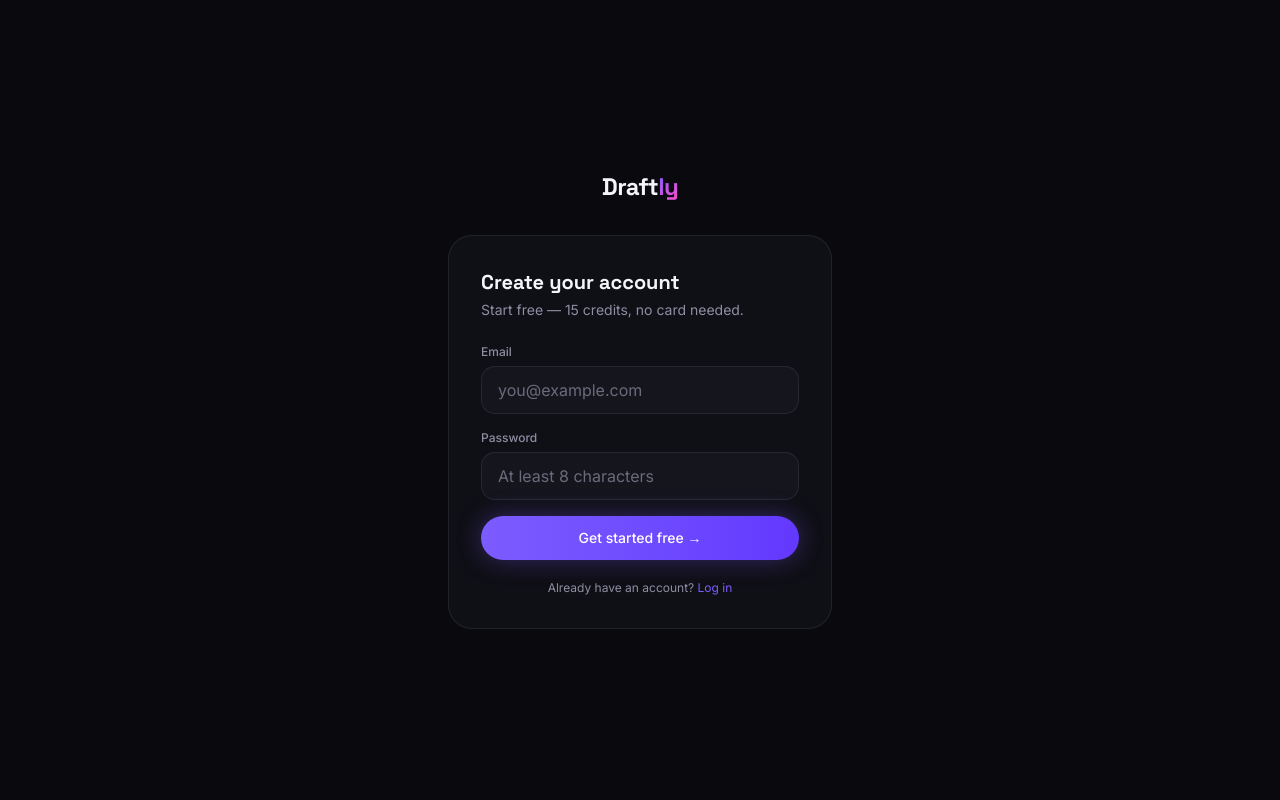
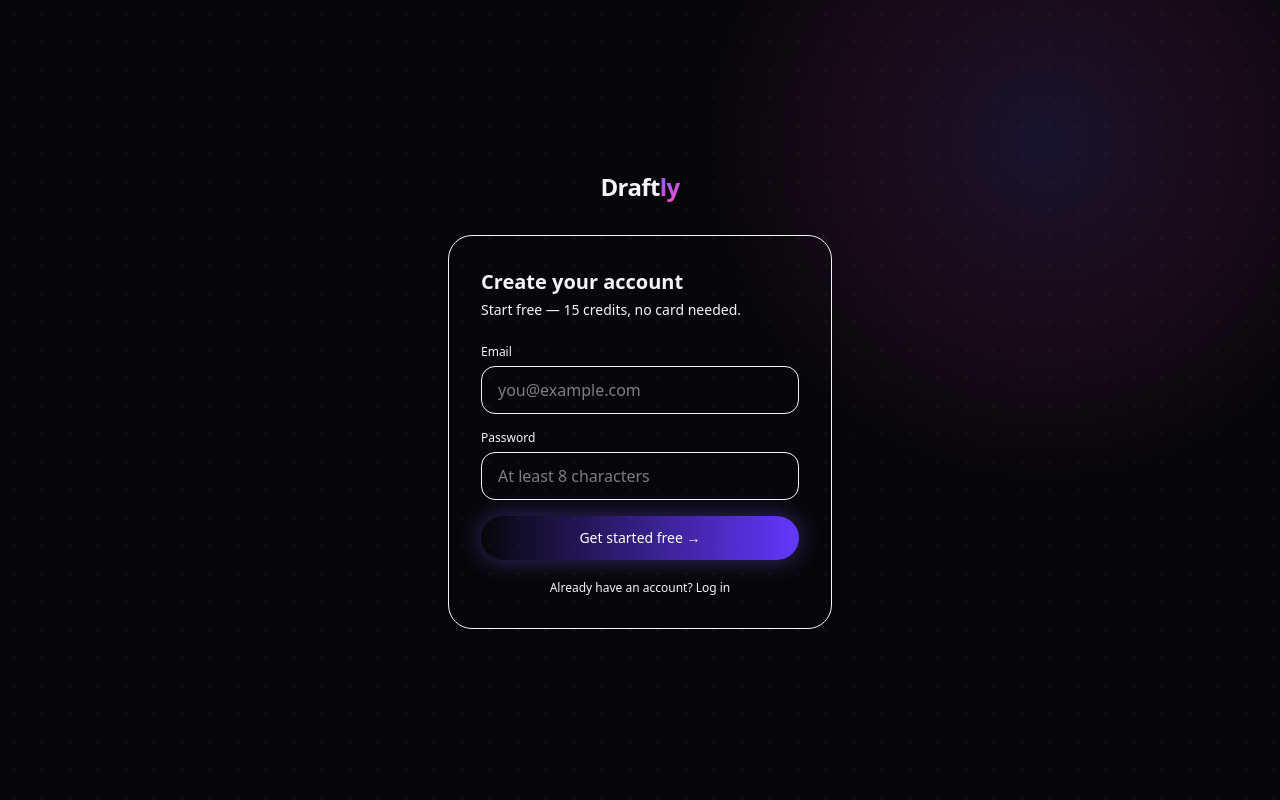
Before and after one commit to shriharan28/draftly, a Next.js app: page /signup in a window 1280 px wide. Built offline with nearby package versions, Linux system fonts and the light colour scheme.

Commit message:
style: apply high-contrast dark theme, dotted grid background, and glassmorphic card aesthetics from design galleries

```diff
--- a/app/(app)/layout.tsx
+++ b/app/(app)/layout.tsx
@@ -1,16 +1,7 @@
 /**
  * app/(app)/layout.tsx
  *
- * This is a SERVER component — no "use client" directive.
- * It runs on the server for every page inside (app)/.
- *
- * WHY fetch here (layout) instead of in each page?
- * Because every page in (app)/ needs the user's name and credit balance.
- * Fetching once in the layout means each page gets it for free — no
- * duplicated data fetching, no prop drilling through multiple levels.
- *
- * The proxy.ts already guarantees only authenticated users reach here,
- * so we can safely assume getUser() returns a real user.
+ * App Layout with Technical AI Gallery Aesthetic.
  */
 import { BottomNav } from "@/components/layout/bottom-nav";
 import { Sidebar } from "@/components/layout/sidebar";
@@ -24,16 +15,12 @@ export default async function AppLayout({
 }) {
   const supabase = await createClient();
 
-  // Get the current authenticated user
   const {
     data: { user },
   } = await supabase.auth.getUser();
 
-  // Extra safety: if somehow no user (proxy should catch this first)
   if (!user) redirect("/login");
 
-  // Fetch real credit balance: the newest row in credit_ledger for this user
-  // balance_after on the latest row = current balance (append-only ledger)
   const { data: ledger } = await supabase
     .from("credit_ledger")
     .select("balance_after")
@@ -43,38 +30,41 @@ export default async function AppLayout({
 
   const credits = ledger?.balance_after ?? 0;
 
-  // Extract display name: use email prefix as fallback
-  // e.g. "shriharan.mit11@gmail.com" → "Shriharan"
   const emailPrefix = user.email?.split("@")[0] ?? "there";
   const displayName =
     emailPrefix.charAt(0).toUpperCase() + emailPrefix.slice(1).split(".")[0];
 
-  // Avatar initial
   const initial = displayName.charAt(0).toUpperCase();
 
   return (
-    <div className="flex min-h-screen">
+    <div className="flex min-h-screen bg-[#07070A] text-[#F4F4FA]">
+      {/* Sidebar Navigation */}
       <Sidebar />
-      <div className="mx-auto w-full max-w-[1200px] px-6 py-8 pb-24 md:pb-8">
-        {/* Credits pill + avatar — shown on every app page in the top-right */}
-        <div className="mb-0 flex justify-end">
+
+      {/* Main Content Area */}
+      <div className="relative mx-auto w-full max-w-[1200px] flex-1 px-6 py-8 pb-24 md:pb-8">
+        {/* Top Header Bar with Credits Pill & Profile Avatar */}
+        <div className="mb-6 flex items-center justify-between">
+          <div className="flex items-center gap-2">
+            <span className="h-2 w-2 rounded-full bg-[#A3F65A] shadow-[0_0_10px_#A3F65A]" />
+            <span className="font-mono text-xs text-[#8E8EA3]">AI System Ready</span>
+          </div>
+
           <div className="flex items-center gap-3">
-            <div className="tnum flex h-10 items-center gap-2 rounded-full border border-border bg-surface px-4 font-mono text-sm font-medium">
-              <span>⚡</span>
-              <span>{credits}</span>
+            <div className="tnum flex h-10 items-center gap-2 rounded-full border border-white/10 bg-white/5 px-4.5 font-mono text-sm font-medium backdrop-blur-md shadow-lg shadow-black/30">
+              <span className="text-[#7C5CFF]">⚡</span>
+              <span>{credits} Credits</span>
             </div>
-            <div className="grid h-10 w-10 place-items-center rounded-full bg-gradient-to-br from-primary to-accent text-sm font-semibold">
+            <div className="grid h-10 w-10 place-items-center rounded-full bg-gradient-to-tr from-[#7C5CFF] to-[#FF4ECD] text-sm font-bold text-white shadow-[0_0_20px_rgba(124,92,255,0.4)]">
               {initial}
             </div>
           </div>
         </div>
 
-        {/* Pass real user data to children via props on the special _userContext pattern —
-            instead, we pass them as a data attribute context that pages can use.
-            Pages that need the name use it directly from their own server fetch,
-            or we pass it via a shared context. For now the layout handles the header. */}
         {children}
       </div>
+
+      {/* Mobile Bottom Nav */}
       <BottomNav />
     </div>
   );
--- a/app/globals.css
+++ b/app/globals.css
@@ -1,100 +1,82 @@
 @import "tailwindcss";
 
 /* ============================================================
-   DRAFTLY DESIGN TOKENS — Technical AI Era Aesthetic
+   DRAFTLY ULTRA-PREMIUM TECHNICAL AI THEME
+   Inspiration: SV-Blocks, Curated Design, Linear, SaaSpo
    ============================================================ */
 
+@layer base {
   :root {
-  --background: #09090E;               /* Pitch-black canvas with deep indigo tint */
-  --surface: rgba(18, 18, 26, 0.75);   /* Translucent glass card */
-  --surface-2: rgba(26, 26, 38, 0.6);  /* Nested elements */
-  --border: rgba(255, 255, 255, 0.08); /* Hairline borders */
-  --border-active: rgba(124, 92, 255, 0.4);
-  --foreground: #F4F4FA;               /* Primary white text */
-  --muted: #8E8EA3;                    /* Secondary muted text */
-  --primary: #7C5CFF;                  /* Electric violet */
-  --primary-glow: rgba(124, 92, 255, 0.35);
-  --accent: #FF4ECD;                   /* Neon pink accent */
-  --success: #A3F65A;                  /* Neon lime */
-  --warning: #FFB020;
-  --danger: #FF5C5C;
-}
+    --bg-dark: #07070A;
+    --surface-glass: rgba(15, 15, 23, 0.85);
+    --surface-card: #101018;
+    --surface-hover: #171724;
+    --border-hairline: rgba(255, 255, 255, 0.09);
+    --border-glow: rgba(124, 92, 255, 0.5);
 
-@theme inline {
-  --color-background: var(--background);
-  --color-surface: var(--surface);
-  --color-surface-2: var(--surface-2);
-  --color-border: var(--border);
-  --color-border-active: var(--border-active);
-  --color-foreground: var(--foreground);
-  --color-muted: var(--muted);
-  --color-primary: var(--primary);
-  --color-primary-glow: var(--primary-glow);
-  --color-accent: var(--accent);
-  --color-success: var(--success);
-  --color-warning: var(--warning);
-  --color-danger: var(--danger);
-
-  --font-display: var(--font-space-grotesk), system-ui, sans-serif;
-  --font-sans: var(--font-inter), system-ui, sans-serif;
-  --font-mono: var(--font-jetbrains), ui-monospace, monospace;
+    --primary-purple: #7C5CFF;
+    --primary-glow: rgba(124, 92, 255, 0.4);
+    --accent-pink: #FF4ECD;
+    --accent-lime: #A3F65A;
   }
 
   body {
-  background: var(--background);
-  color: var(--foreground);
+    background-color: #07070A !important;
+    color: #F4F4FA !important;
     font-family: var(--font-inter), system-ui, sans-serif;
     min-height: 100vh;
     position: relative;
     overflow-x: hidden;
   }
 
-/* Subtle Technical Grid Background */
+  /* Technical Dotted Grid Pattern */
   body::before {
     content: "";
     position: fixed;
     inset: 0;
-  background-image: radial-gradient(rgba(255, 255, 255, 0.05) 1px, transparent 1px);
-  background-size: 32px 32px;
+    background-image: radial-gradient(rgba(255, 255, 255, 0.08) 1px, transparent 1px);
+    background-size: 28px 28px;
     pointer-events: none;
     z-index: -2;
-  opacity: 0.6;
+    opacity: 0.7;
   }
 
-/* Ambient Radial Glow Orb */
-.bg-glow-orb {
+  /* Ambient Purple/Pink Gradient Glow Orb */
+  body::after {
+    content: "";
     position: fixed;
-  width: 600px;
-  height: 600px;
+    width: 650px;
+    height: 650px;
     border-radius: 50%;
-  background: radial-gradient(circle, rgba(124,92,255,0.12) 0%, rgba(255,78,205,0.05) 40%, transparent 70%);
-  top: -200px;
-  right: -100px;
+    background: radial-gradient(circle, rgba(124, 92, 255, 0.15) 0%, rgba(255, 78, 205, 0.08) 35%, transparent 70%);
+    top: -220px;
+    right: -120px;
     pointer-events: none;
     z-index: -1;
-  animation: orbPulse 8s ease-in-out infinite alternate;
+    animation: orbPulse 9s ease-in-out infinite alternate;
+  }
 }
 
 @keyframes orbPulse {
   0% { transform: scale(1) translate(0, 0); }
-  100% { transform: scale(1.15) translate(-30px, 40px); }
+  100% { transform: scale(1.15) translate(-40px, 50px); }
 }
 
-/* Gradient Text */
+/* Gradient Text Effect */
 .text-gradient {
-  background: linear-gradient(135deg, #7c5cff, #ff4ecd);
+  background: linear-gradient(135deg, #7C5CFF 0%, #FF4ECD 100%);
   -webkit-background-clip: text;
   background-clip: text;
-  color: transparent;
+  color: transparent !important;
 }
 
-/* Shimmer Animated Text (SV-Animations Style) */
-.shimmer-text {
+/* Shimmering Text Animation */
+.text-shimmer {
   background: linear-gradient(90deg, #8E8EA3 0%, #F4F4FA 30%, #7C5CFF 50%, #FF4ECD 70%, #8E8EA3 100%);
   background-size: 250% 100%;
   -webkit-background-clip: text;
   background-clip: text;
-  color: transparent;
+  color: transparent !important;
   animation: textShimmer 2.5s linear infinite;
 }
 
@@ -103,20 +85,27 @@ body::before {
   100% { background-position: -100% 0; }
 }
 
-/* Glassmorphism Card Style */
+/* Premium Glass Panel */
 .glass-panel {
-  background: var(--surface);
-  border: 1px solid var(--border);
+  background: rgba(15, 15, 23, 0.85);
+  border: 1px solid rgba(255, 255, 255, 0.09);
+  backdrop-filter: blur(24px);
   border-radius: 24px;
-  backdrop-filter: blur(20px);
-  box-shadow: 0 8px 32px rgba(0, 0, 0, 0.4);
+  box-shadow: 0 10px 40px rgba(0, 0, 0, 0.5);
+  transition: all 0.25s cubic-bezier(0.16, 1, 0.3, 1);
+}
+
+.glass-panel:hover {
+  border-color: rgba(124, 92, 255, 0.4);
+  box-shadow: 0 12px 48px rgba(124, 92, 255, 0.15);
+}
+
+/* Tabular Numbers for Meters */
+.tnum {
+  font-variant-numeric: tabular-nums;
 }
 
 ::selection {
-  background: var(--primary);
-  color: white;
+  background: #7C5CFF;
+  color: #FFFFFF;
 }
-
-.tnum {
-  font-variant-numeric: tabular-nums;
-}
```
Also changed, not shown: components/layout/sidebar.tsx (+34 -17 lines). Lines whose indentation alone changed are shown as unchanged.
